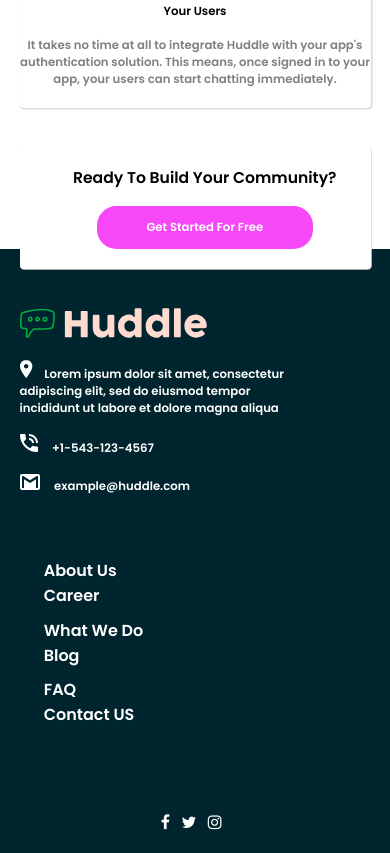
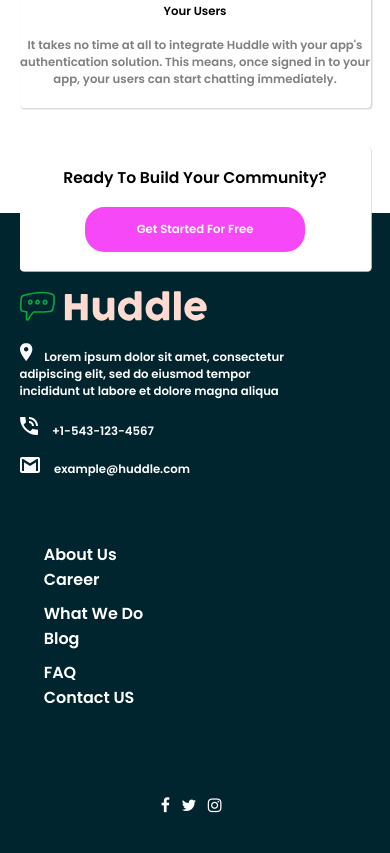
Before and after one commit to Tal58/Frontend_Mentor_Huddle_Landing_Page, a plain HTML site: page index.html in a window 390 px wide. Shown: the part 1751-2604 px from the top of the page. Drawn offline with Linux system fonts and the light colour scheme.

Commit message:
style.css updated

```diff
--- a/style.css
+++ b/style.css
@@ -204,10 +204,8 @@
     margin-right: 25%;
     margin-top: 10%;
     margin-bottom: -5%;
-    padding-right: 0;
     padding-top: 5%;
     padding-bottom: 5%;
-    padding-left: 5%;
     border-radius: 1vw;
     box-shadow: 0.1vw 0.1vw 0.1vw 0.1vw rgb(221, 215, 215);
     display: flex;
@@ -445,6 +443,7 @@
     .ready {
         margin-left: 5%;
         margin-right: 5%;
+        margin-bottom: -15%;
     }
 
     .ready h1 {
@@ -463,7 +462,7 @@
     }
 
     footer {
-        padding-top: 10%;
+        padding-top: 15%;
         flex-direction: column;
         margin: 0;
         height: 265vw;
```
